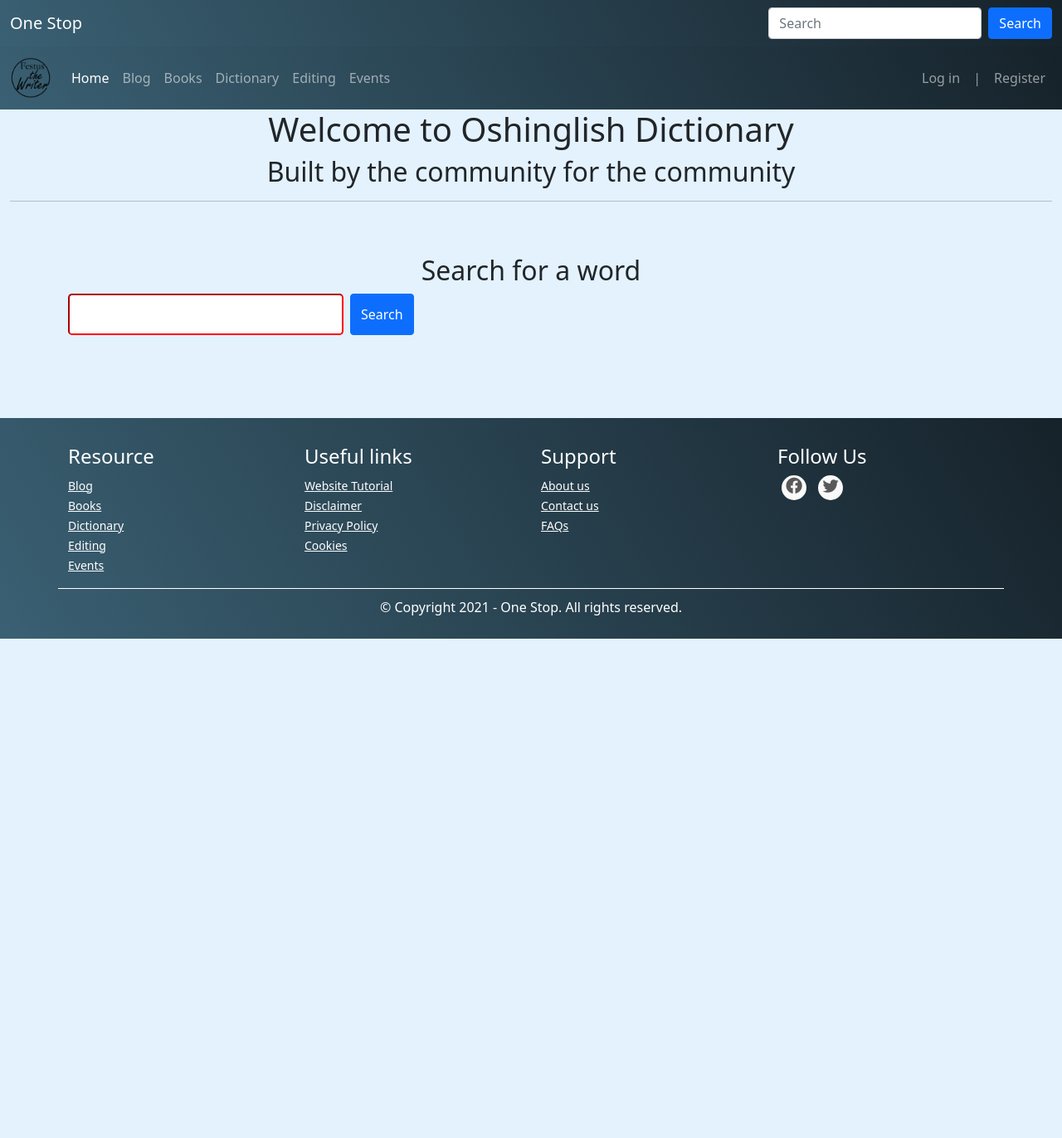
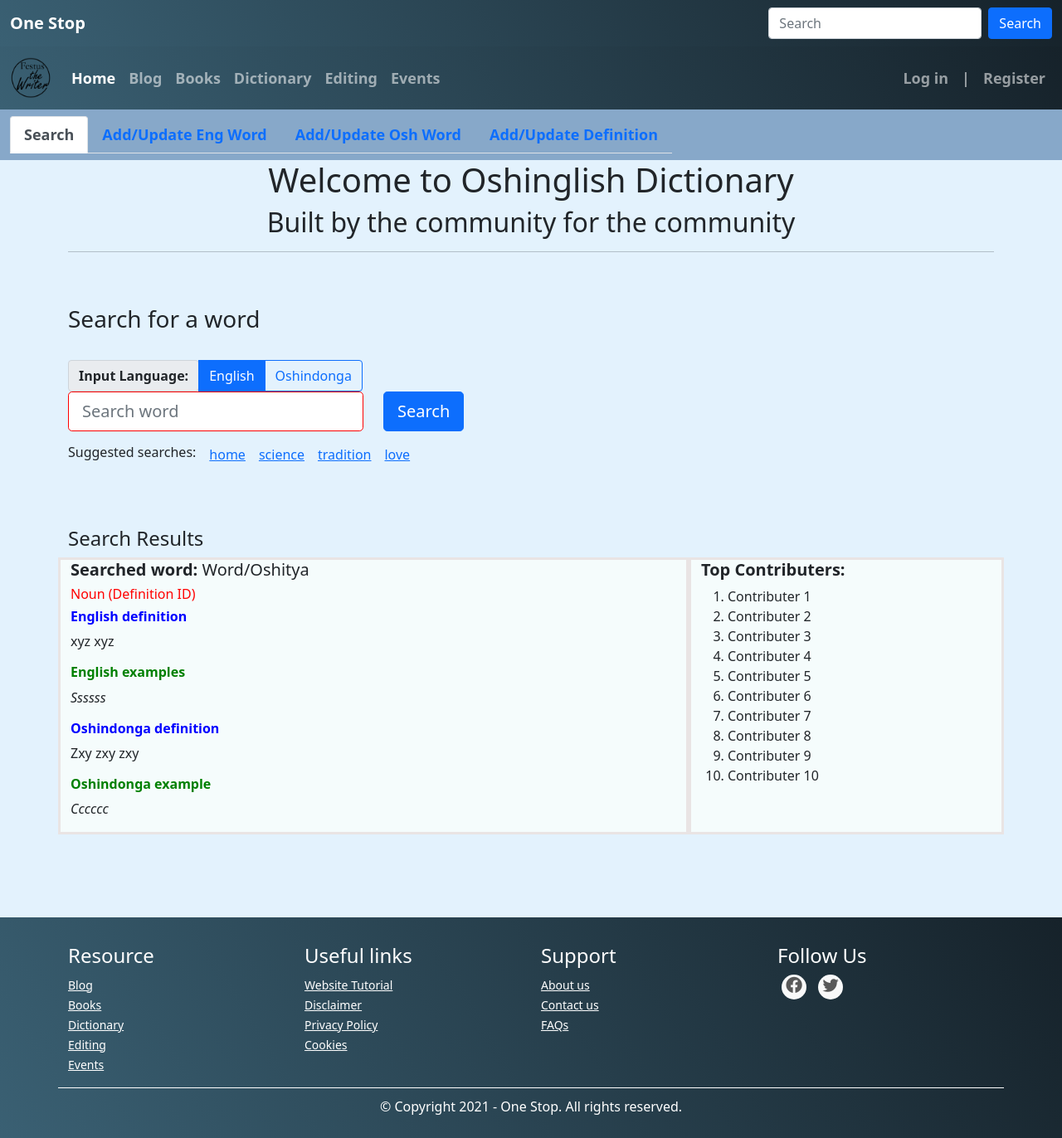
Before and after one commit to abiatarfestus/onestop, a Django app: page /dictionary/search in a window 1280 px wide. Shown: the whole page at 83% size. Before the commit the page ends 770 px from the top, so only its background shows below. Run offline with Django 3.2, Linux system fonts and the light colour scheme; some libraries are stand-ins or nearby versions.

Commit message:
Added template and views of add/update words and definitions

```diff
--- a/onestop/dictionary/forms.py
+++ b/onestop/dictionary/forms.py
@@ -3,4 +3,4 @@ from django import forms
 
 class SearchWordForm(forms.Form):
     search_word = forms.CharField(widget=forms.TextInput(
-        attrs={'class': 'form-control-lg me-2'}), max_length=225)
+        attrs={'class': 'form-control form-control-lg', 'placeholder': 'Search word'}), max_length=225)
--- a/onestop/dictionary/static/dictionary/css/onestop.css
+++ b/onestop/dictionary/static/dictionary/css/onestop.css
@@ -5,6 +5,13 @@ nav {
 	background: -webkit-linear-gradient(59deg, #3a6073, #16222a);
 	background: linear-gradient(59deg, #3a6073, #16222a);
 	color: white;
+	font-size: large;
+	font-weight: bold;
+}
+
+#dictionary_nav {
+	background: #587283;
+	color: black;
 }
 /*BODY*/
 body {
@@ -19,17 +26,76 @@ h2 {
 #id_search_word {
 	border-color: red;
 }
-.col {
-	background-color: white;
-	font-weight: bold;
+.col,
+.columns {
+	background-color: #f5fcfc;
+	/* font-weight: bold; */
 	font-size: 3rem;
 	/* border: solid; */
 	/* border-radius: 5%; */
-	border-style: groove;
+	border-style: solid;
+	border-color: rgb(233, 228, 228);
 }
 p {
 	font-size: medium;
 }
+
+/* SUGGESTED SEARCHES | NEWLY ADDED WORDS | UNSTRATSLATED WORDS | UNDEFINED WORDS*/
+
+#suggested_searches,
+.newly_added_words,
+.untranslated_words,
+.undefined_words {
+	list-style-type: none;
+	margin: 0;
+	padding: 0;
+	overflow: hidden;
+}
+
+.s_searches,
+.n_added,
+.untranslated,
+.undefined {
+	float: left;
+	/* display: block; */
+	color: rgb(161, 152, 152);
+	text-align: center;
+	padding-left: 16px;
+	text-decoration: none;
+}
+
+#s_search_heading,
+.n_added_words_heading,
+.untranslated_heading,
+.undefined_heading {
+	float: left;
+}
+ol {
+	font-size: medium;
+}
+
+/* SEARCH RESULTS */
+.part_of_speech {
+	color: red;
+}
+.definition {
+	color: blue;
+}
+.example {
+	color: green;
+}
+
+/* li a {
+	display: block;
+	color: white;
+	text-align: center;
+	padding: 16px;
+	text-decoration: none;
+}
+
+li a:hover {
+	background-color: #111111;
+} */
 
 /*FOOTER*/
 
--- a/onestop/dictionary/templates/dictionary/onestop_layout.html
+++ b/onestop/dictionary/templates/dictionary/onestop_layout.html
@@ -27,7 +27,7 @@
 
   <nav class="navbar navbar-expand-lg navbar-dark" style="background-color: #4d8dc9;">
       <div class="container-fluid">
-        <a class="navbar-brand" href="#">
+        <a class="navbar-brand" href="{% url 'dictionary:index' %}">
           <img src="{% static 'dictionary/images/logo_festus_the_writer.png' %}" alt="" width="50" height="50">
         </a>
         <button class="navbar-toggler" type="button" data-bs-toggle="collapse" data-bs-target="#navbarSupportedContent" aria-controls="navbarSupportedContent" aria-expanded="false" aria-label="Toggle navigation">
@@ -36,7 +36,7 @@
         <div class="collapse navbar-collapse" id="navbarSupportedContent">
           <ul class="navbar-nav me-auto mb-2 mb-lg-0">
             <li class="nav-item">
-              <a class="nav-link active" aria-current="page" href="#">Home</a>
+              <a class="nav-link active" aria-current="page" href="{% url 'dictionary:index' %}">Home</a>
             </li>
             <li class="nav-item">
               <a class="nav-link" href="#">Blog</a>
@@ -45,7 +45,7 @@
               <a class="nav-link" href="#">Books</a>
             </li>
             <li class="nav-item">
-              <a class="nav-link" href="#">Dictionary</a>
+              <a class="nav-link" href="{% url 'dictionary:search' %}">Dictionary</a>
             </li>
             <li class="nav-item">
               <a class="nav-link" href="#">Editing</a>
@@ -70,10 +70,9 @@
         </div>
       </div>
     </nav>
-    <div class="container-fluid">
+    {% block secondarynav %}{% endblock %}
+    <div class="container">
     {% block welcome %}{% endblock %}
-
-
     {% block content %}{% endblock %}
     </div>
 
--- a/onestop/dictionary/templates/dictionary/search.html
+++ b/onestop/dictionary/templates/dictionary/search.html
@@ -1,4 +1,26 @@
 {% extends "dictionary/onestop_layout.html" %}
+{% block secondarynav %}
+<nav class="navbar navbar-expand-lg navbar-dark" style="background-color: hsl(210, 38%, 66%);" id='dictionary_nav'>
+  <div class="container-fluid">
+    <div class="collapse navbar-collapse" id="navbarSupportedContent">
+      <!--<ul class="navbar-nav me-auto mb-2 mb-lg-0">--><ul class="nav nav-tabs">
+        <li class="nav-item">
+          <a class="nav-link active" aria-current="page" href="#">Search</a>
+        </li>
+        <li class="nav-item">
+          <a class="nav-link" href="{% url 'dictionary:add_english' %}">Add/Update Eng Word</a>
+        </li>
+        <li class="nav-item">
+          <a class="nav-link" href="{% url 'dictionary:add_oshindonga' %}">Add/Update Osh Word</a>
+        </li>
+        <li class="nav-item">
+          <a class="nav-link" href="{% url 'dictionary:add_definition' %}">Add/Update Definition</a>
+        </li>
+        </ul>
+    </div>
+  </div>
+</nav>
+{% endblock %}
 {% block welcome %}
   <h1>Welcome to Oshinglish Dictionary</h1>
   <h2>Built by the community for the community</h2>
@@ -7,12 +29,89 @@
 {% block content %}
 <hr>
 <br><br>
-<h2>Search for a word</h2>
-<div class="container">
-      <form class='d-flex' action="/dictionary/search/" method="GET"> <!--d-flex joins the input widget and search button on oneline-->
-        {% csrf_token %}
-        {{ form.search_word }} <!--form.fieldname removes the label before the widget-->
-        <button type="submit" class="btn btn-primary">Search</button>
-      </form>
-</div>
+<!-- <div class="container"> -->
+  <h3>Search for a word</h2><br>
+  <form action="/dictionary/search/" method="GET"> <!--d-flex joins the input widget and search button on oneline-->
+
+    {% csrf_token %}
+    <!-- <div class="form-check form-check-inline">
+      <input class="form-check-input" type="radio" name="inlineRadioOptions" id="english_radio" value="english">
+      <label class="form-check-label" for="english_radio">English</label>
+    </div>
+    <div class="form-check form-check-inline">
+      <input class="form-check-input" type="radio" name="inlineRadioOptions" id="oshindonga_radio" value="oshindonga">
+      <label class="form-check-label" for="oshindonga_radio">Oshindonga</label>
+    </div> -->
+    <div class="row col-4">
+
+    <div class="btn-group" role="group" aria-label="Basic radio toggle button group">
+      <div class="input-group-text" id="btnGroupAddon"><b>Input Language: </b></div>
+      <input type="radio" class="btn-check" name="btnradio" id="english_radio" autocomplete="off" checked>
+      <label class="btn btn-outline-primary" for="english_radio">English</label>
+
+      <input type="radio" class="btn-check" name="btnradio" id="oshindonga_radio" autocomplete="off">
+      <label class="btn btn-outline-primary" for="oshindonga_radio">Oshindonga</label>
+    </div>
+    </div>
+
+    <div class="row  mb-3">
+      <div class="col-4">
+       {{ form.search_word }} <!--form.fieldname removes the label before the widget-->
+      </div>
+      <div class="col-6">
+        <button type="submit" class="btn btn-primary btn-lg">Search</button>
+      </div>
+    </div>
+
+    <!-- <div class="input-group mb-3">
+      {{ form.search_word }}
+      <div class="input-group-append">
+        <button class="btn btn-primary" type="button">Search</button>
+      </div>
+    </div> -->
+  </form>
+
+
+  <ul id='suggested_searches'>
+    <li id='s_search_heading'><h6>Suggested searches:</h6></li>
+    <li class='s_searches'><a href='#'>home</a></li>
+    <li class='s_searches'><a href='#'>science</a></li>
+    <li class='s_searches'><a href='#'>tradition</a></li>
+    <li class='s_searches'><a href='#'>love</a></li>
+  </ul>
+  <br>
+  <br>
+  <br>
+  <h4>Search Results</h4>
+  <div class="row">
+    <div class="col-8 columns">
+      <h5><strong>Searched word: </strong>Word/Oshitya</h5>
+      <h6 class='part_of_speech'>Noun (Definition ID)</h6>
+      <h6 class='definition'><strong>English definition</strong></h6>
+      <p> xyz xyz</p>
+      <h6 class='example'><strong>English examples</strong></h6>
+      <p><em>Ssssss</em></p>
+
+      <h6 class='definition'><strong>Oshindonga definition</strong></h6>
+      <p>Zxy zxy zxy</p>
+      <h6 class='example'><strong>Oshindonga example</strong></h6>
+      <p><em>Cccccc</em></p>
+    </div>
+    <div class="col-4 columns">
+      <h5><strong>Top Contributers: </strong></h5>
+      <ol>
+        <li>Contributer 1</li>
+        <li>Contributer 2</li>
+        <li>Contributer 3</li>
+        <li>Contributer 4</li>
+        <li>Contributer 5</li>
+        <li>Contributer 6</li>
+        <li>Contributer 7</li>
+        <li>Contributer 8</li>
+        <li>Contributer 9</li>
+        <li>Contributer 10</li>
+      </ol>
+    </div>
+  </div>
+<!-- </div> -->
 {% endblock %}
--- a/onestop/dictionary/urls.py
+++ b/onestop/dictionary/urls.py
@@ -3,6 +3,9 @@ from dictionary import views
 
 app_name = 'dictionary'
 urlpatterns = [
-    path('',views.index, name="index"),
-    path('search', views.search_word, name='search')
+    path('', views.index, name="index"),
+    path('search', views.search_word, name='search'),
+    path('add_english', views.add_english, name='add_english'),
+    path('add_oshindonga', views.add_oshindonga, name='add_oshindonga'),
+    path('add_definition', views.add_definition, name='add_definition')
 ]
--- a/onestop/dictionary/views.py
+++ b/onestop/dictionary/views.py
@@ -30,3 +30,22 @@ def search_word(request):
         form = SearchWordForm()
 
     return render(request, 'dictionary/search.html', {'form': form})
+
+def add_english(request):
+    # if request.method == 'POST':
+    #     form = SearchWordForm(request.POST)
+    #     if form.is_valid():
+    #         return HttpResponseRedirect('/add_english/')
+    # else:
+    #     form = SearchWordForm()
+    # return render(request, 'dictionary/add_english.html', {'form': form})
+    context = {}
+    return render(request, 'dictionary/add_english.html', context)
+
+def add_oshindonga(request):
+    context = {}
+    return render(request, 'dictionary/add_oshindonga.html', context)
+
+def add_definition(request):
+    context = {}
+    return render(request, 'dictionary/add_definition.html', context)
```
Also changed, not shown: onestop/dictionary/templates/dictionary/add_definition.html (added, +22 -0 lines), onestop/dictionary/templates/dictionary/add_english.html (added, +22 -0 lines), onestop/dictionary/templates/dictionary/add_oshindonga.html (added, +30 -0 lines), onestop/dictionary/templates/dictionary/index.html (+4 -4 lines).
